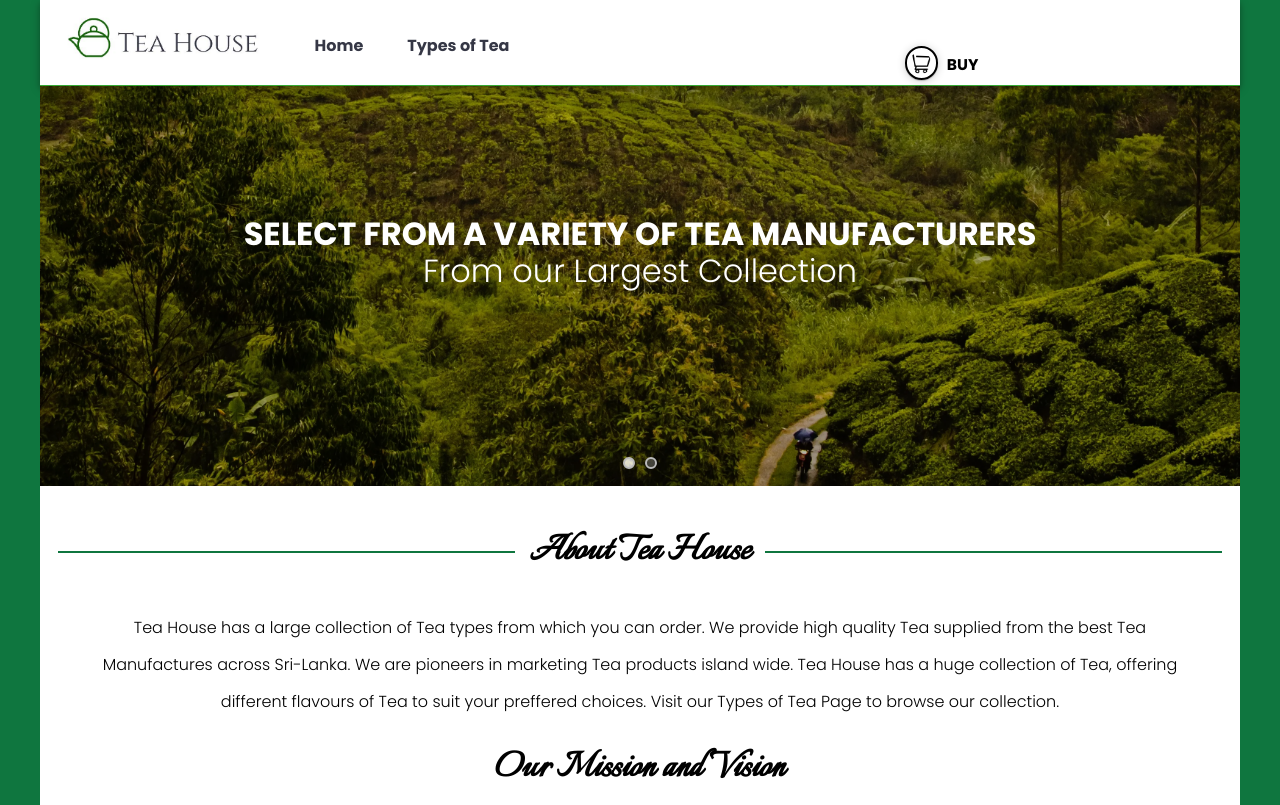
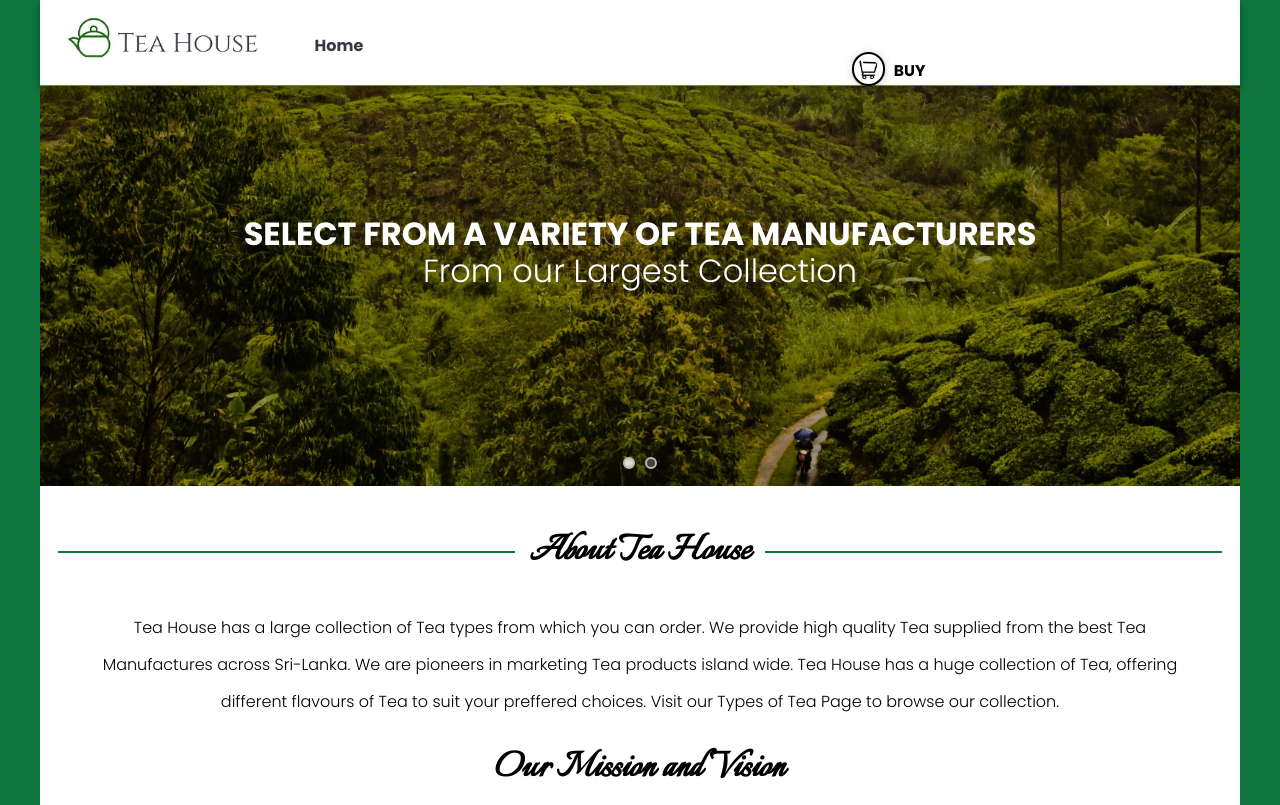
Before and after one commit to Kavinkumarsimple/Ori, a plain HTML site: page Assignment/index.html in a window 1280 px wide. Shown: the top 805 px of the page. Drawn offline with Linux system fonts and the light colour scheme.

Commit message:
Update index.html

```diff
--- a/Assignment/index.html
+++ b/Assignment/index.html
@@ -21,7 +21,7 @@
       <a class="logo2" href="#"><img class="websitelogo2" src="images/websitelogo.png" alt="logo"></a>
       <div id="mySidenav" class="sidenav">
         <a href="#">Home</a>
-        <a href="typesoftea.html">Types of Tea</a>
+        <a href="typesoftea.html"></a>
         <a href="teamanufacturers.html"></a>
         <a href="#"></a>
         <a href="#"></a>
```
